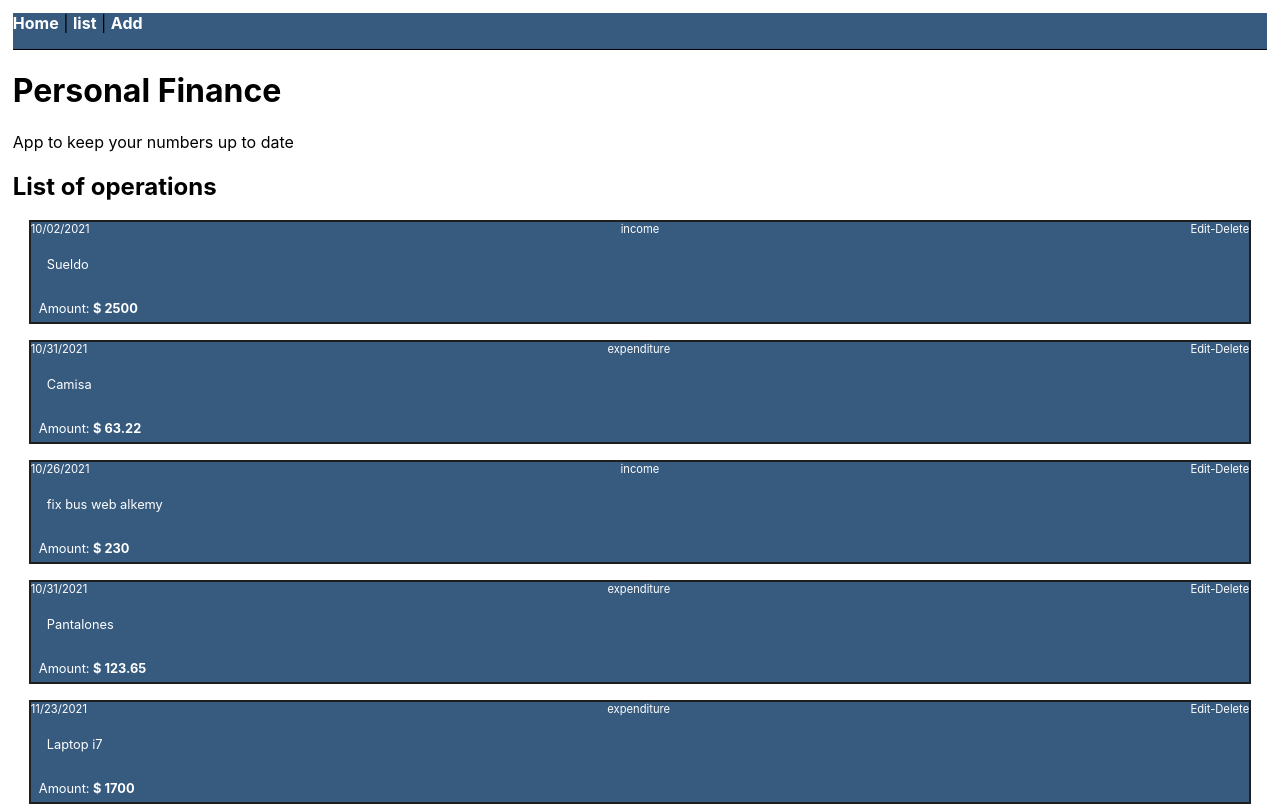
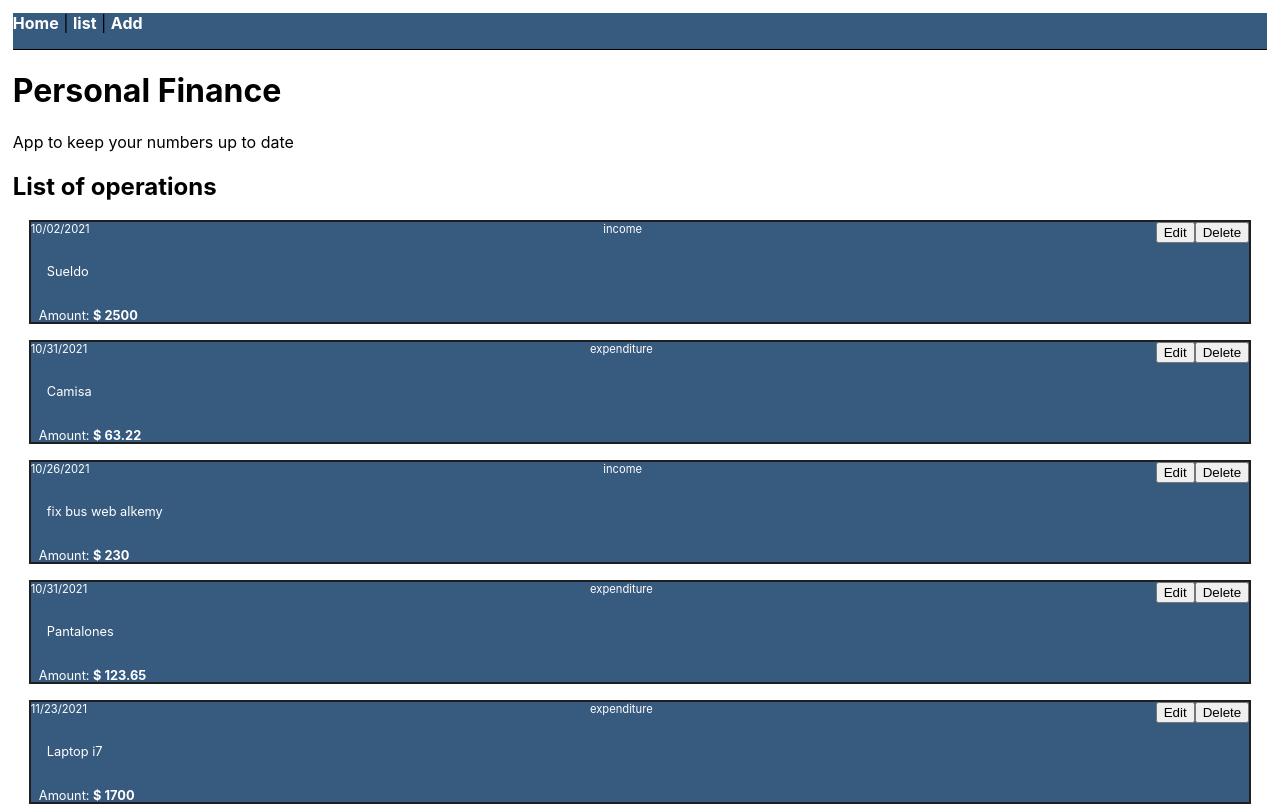
Before and after one commit to fom78/challenge-fullstack-alkemy, a React (Create React App) app: page /list in a window 1280 px wide. Shown: the top 806 px of the page. Built offline with nearby package versions, Linux system fonts and the light colour scheme.

Commit message:
upload status and refresh listing

```diff
--- a/src/App.js
+++ b/src/App.js
@@ -1,3 +1,5 @@
+import  {useEffect, useState} from 'react';
+
 import {
   BrowserRouter,
   Routes,
@@ -10,14 +12,30 @@ import Home from 'components/Home';
 import Layout from "components/Layout";
 import List from 'components/List';
 
+import { getOperations } from 'data';
+
 function App() {
+  const [operations, setOperations] = useState([]);
+  const [refreshList, setRefreshList] = useState(true);
+
+  useEffect(() => {
+    if (refreshList){
+      const consultAPI = () => {
+        setRefreshList(false)
+        const operations = getOperations({quantity:'all'})
+        setOperations(operations)
+      }
+
+      consultAPI();
+    }
+  }, [refreshList]);
   return (
     <BrowserRouter>
       <Routes>
         <Route path="/" element={<Layout />} >
-          <Route path="home" element={<Home />} />
-          <Route path="list" element={<List />} >
-            <Route path="add" element={<Form />} />
+          <Route path="home" element={<Home operations={operations}/>} />
+          <Route path="list" element={<List operations={operations}/>} >
+            <Route path="add" element={<Form setRefreshList={setRefreshList} />} />
           </Route>
           <Route path="*" element={<Error />} />
         </Route>
--- a/src/components/Form.js
+++ b/src/components/Form.js
@@ -37,7 +37,7 @@ const Form = ({setRefreshList}) => {
             setError(false);
             addOperations(operation)
 
-            // setRefreshList(true);
+            setRefreshList(true);
 
             // Redirect
 
--- a/src/components/Home.js
+++ b/src/components/Home.js
@@ -2,15 +2,15 @@ import styled from 'styled-components'
 // Components
 import List from "./List";
 
-import { getBalance } from 'data';
+import { getBalance, getOperations } from 'data';
 
-export default function Home() {
+export default function Home({operations}) {
     const balance = getBalance()
-
+    const lastOperations = getOperations({quantity:3})
     return (
       <HomeStyled>
         <h1>Actual Balance: $ {parseFloat(balance).toFixed(2)}</h1>
-        <List quantity={3} title='Last operations'/>
+        <List operations={lastOperations} title='Last operations'/>
       </HomeStyled>
     );
   }
--- a/src/components/List.js
+++ b/src/components/List.js
@@ -1,25 +1,9 @@
-import  {useEffect, useState} from 'react';
 import { Outlet } from "react-router-dom";
 // Styles
 import styled from 'styled-components'
 
-import { getOperations } from 'data';
 
-const List = ({ quantity = 'all', title = 'List of operations' }) => {
-  const [operations, setOperations] = useState([]);
-  const [refreshList, setRefreshList] = useState(true);
-
-  useEffect(() => {
-    if (refreshList){
-      const consultAPI = () => {
-        setRefreshList(false)
-        const operations = getOperations({ quantity })
-        setOperations(operations)
-      }
-
-      consultAPI();
-    }
-  }, [refreshList, quantity]);
+const List = ({ operations, title = 'List of operations' }) => {
 
   return (
     <>
@@ -30,7 +14,8 @@ const List = ({ quantity = 'all', title = 'List of operations' }) => {
           <div className='operationHeader'>
             <div>{operation.date}</div>
             <div>{operation.type}</div>
-            <div>Edit-Delete</div>
+            <div>
+              <button>Edit</button><button>Delete</button></div>
           </div>
           <p className='operationConcept'>{operation.concept}</p>
           <div className='operationAmount'>Amount: <span>$ {operation.amount}</span></div>
```
